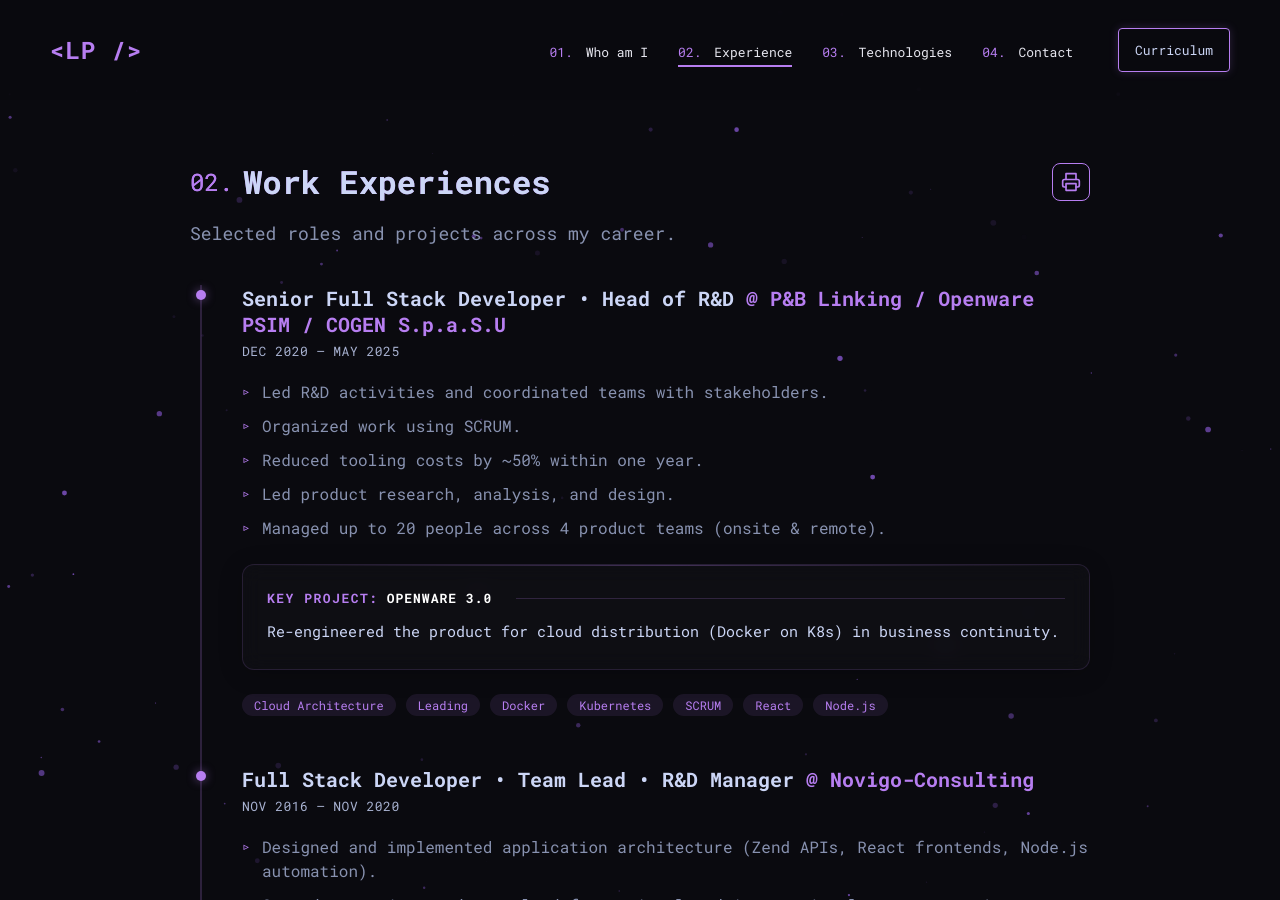
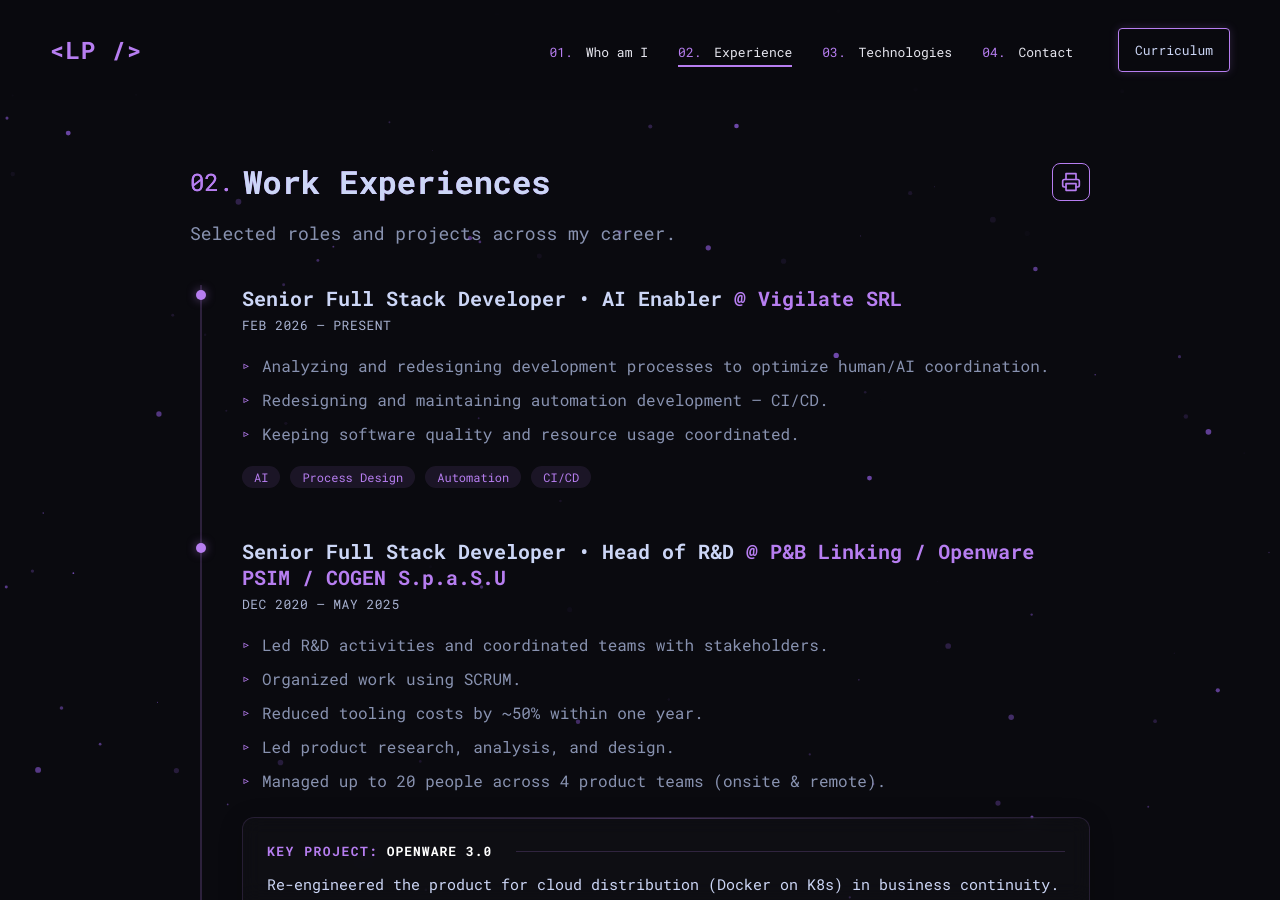
Before and after one commit to lucapalomba/lucapalomba, a Jekyll site: the page built from experiences.html, in a window 1280 px wide and 900 px high. Built offline with Jekyll 4.4.1, drawn with Linux system fonts in a browser that asks for light colours.

Commit message:
feat(experience): add Vigilate SRL role (#65)
* feat(experience): add Vigilate SRL role

Add the most recent work experience at the top of the experiences
timeline (Senior Full Stack Developer - AI Enabled @ Vigilate SRL,
Feb 2026 - Present). Updates the rendered timeline in experiences.html
and keeps the structured data in translations/en.json and it.json in
sync.

Co-Authored-By: Claude Code <noreply@anthropic.com>

* docs(experience): refine Vigilate role wording

- Correct title to "AI Enabler" (was "AI Enabled")
- First bullet: "Analizzo e riprogetto" the dev processes for human/AI
  coordination (first-person Italian; gerund English)
- Add CI/CD automation bullet
- Add tech stack: AI, Process Design, Automation, CI/CD

Co-Authored-By: Claude Code <noreply@anthropic.com>

* docs(experience): add software-quality / resource-usage bullet

Add a third responsibility to the Vigilate role: keeping software
quality and resource usage coordinated (IT: "Garantisco che qualità
del software e impiego di risorse avanzino in modo coordinato").

Co-Authored-By: Claude Code <noreply@anthropic.com>

---------

Co-authored-by: Claude Code <noreply@anthropic.com>

```diff
--- a/experiences.html
+++ b/experiences.html
@@ -22,6 +22,27 @@ page_scripts:
     <p class="lead" data-i18n="experiences.lead">Selected roles and projects across my career.</p>
 
     <ul class="timeline">
+
+      <!-- Vigilate SRL -->
+      <li class="timeline-item">
+        <div class="timeline-marker"></div>
+        <div class="timeline-content">
+          <h2>Senior Full Stack Developer • AI Enabler <span class="company">@ Vigilate SRL</span>
+          </h2>
+          <div class="date">Feb 2026 — Present</div>
+          <ul class="job-description">
+            <li>Analyzing and redesigning development processes to optimize human/AI coordination.</li>
+            <li>Redesigning and maintaining automation development — CI/CD.</li>
+            <li>Keeping software quality and resource usage coordinated.</li>
+          </ul>
+          <div class="tech-stack">
+            <span>AI</span>
+            <span>Process Design</span>
+            <span>Automation</span>
+            <span>CI/CD</span>
+          </div>
+        </div>
+      </li>
 
       <!-- P&B Linking / Openware PSIM / COGEN -->
       <li class="timeline-item">
--- a/translations/en.json
+++ b/translations/en.json
@@ -27,6 +27,18 @@
         "back": "← Back",
         "keyProject": "Key project:",
         "jobs": [
+            {
+                "date": "Feb 2026 — Present",
+                "title": "Senior Full Stack Developer • AI Enabler — Vigilate SRL",
+                "description": "Analyzing and redesigning development processes to optimize human/AI coordination. Redesigning and maintaining automation development — CI/CD. Keeping software quality and resource usage coordinated.",
+                "keyProject": null,
+                "techStack": [
+                    "AI",
+                    "Process Design",
+                    "Automation",
+                    "CI/CD"
+                ]
+            },
             {
                 "date": "Dec 2020 — May 2025",
                 "title": "Senior Full Stack Developer • Head of R&D — P&B Linking / Openware PSIM / COGEN S.p.a.S.U",
```
Also changed, not shown: translations/it.json (+12 -0 lines).
